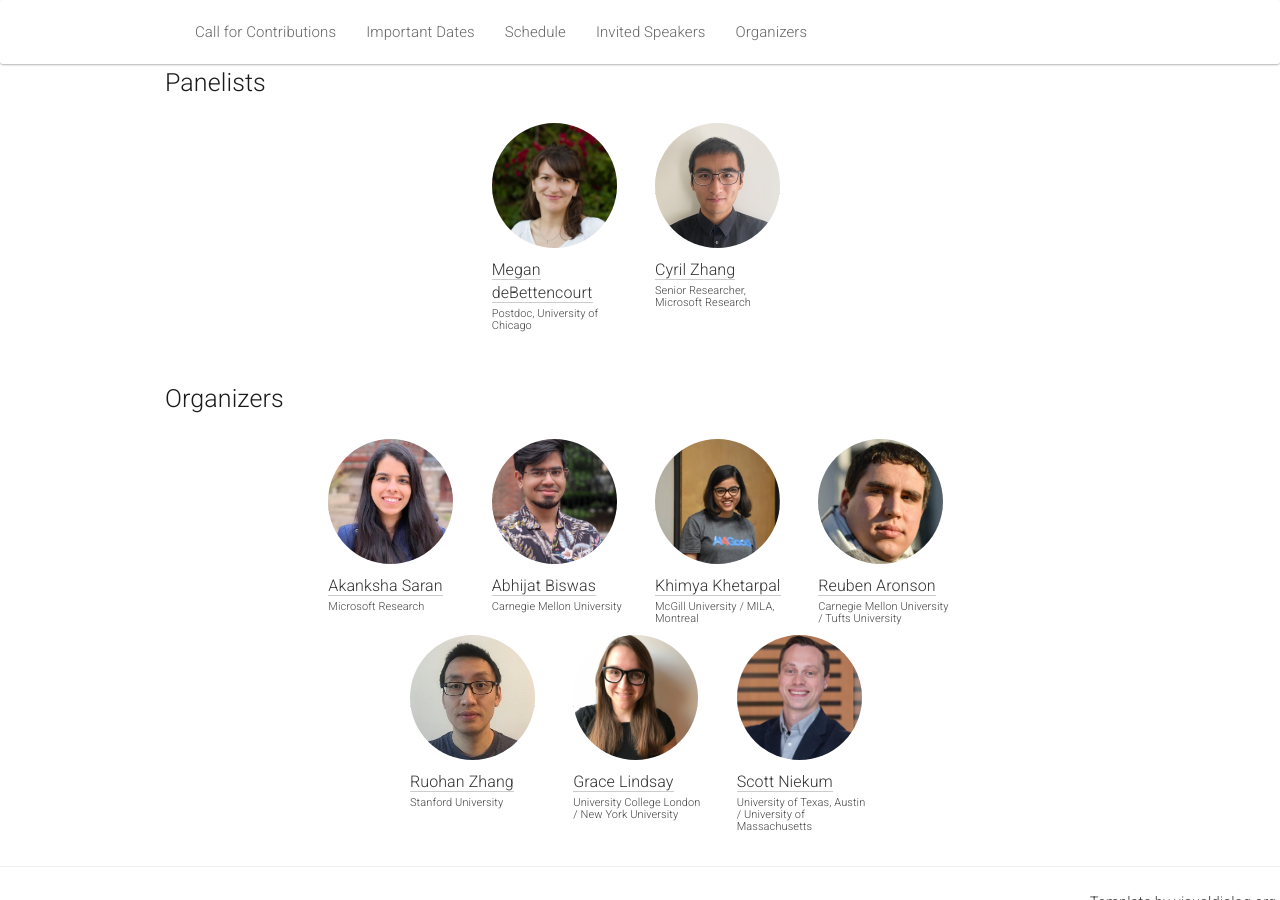
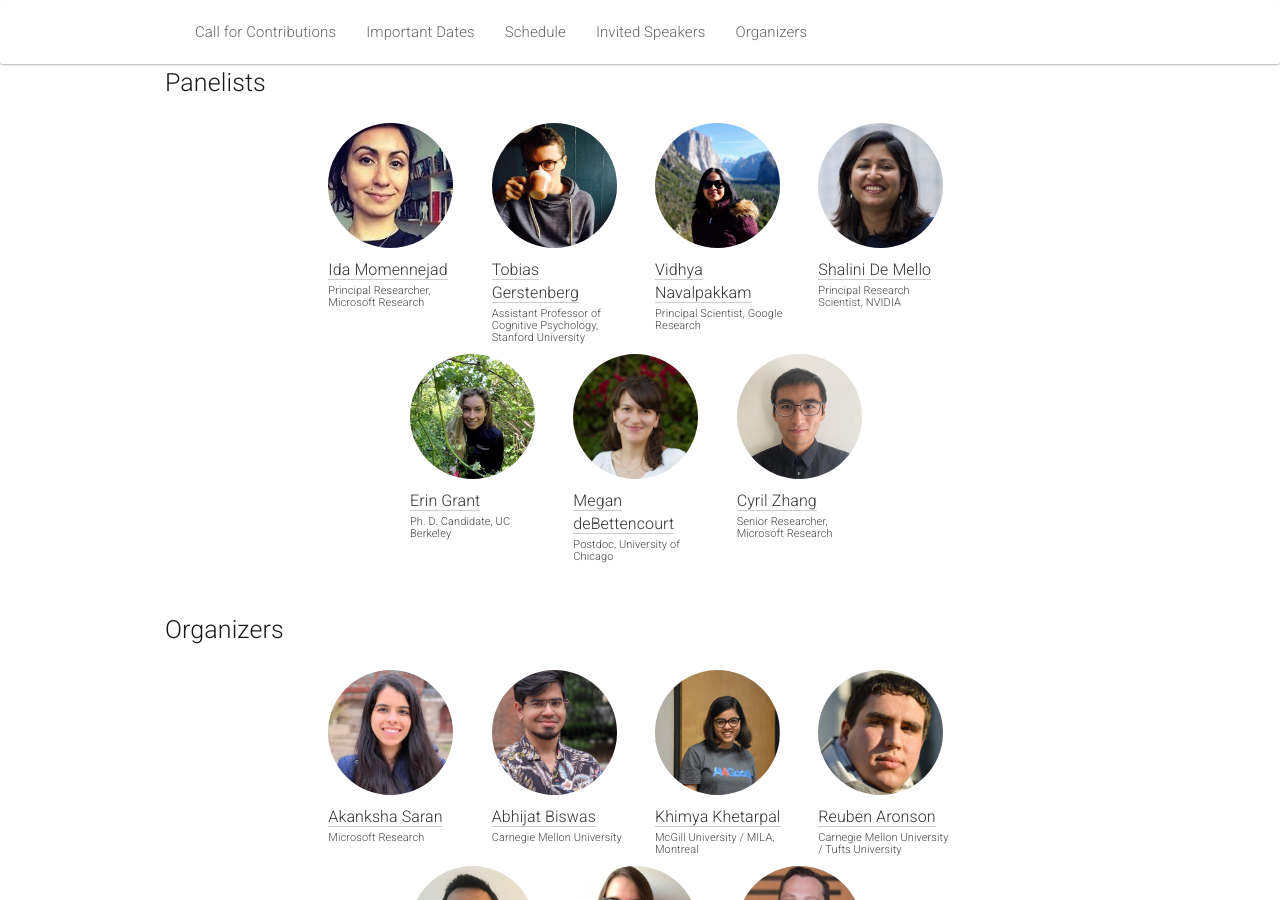
Before and after one commit to attention-learning-workshop/attention-learning-workshop.github.io, a Jekyll site: the page built from _pages/home_2022.md, in a window 1280 px wide and 900 px high, scrolled down 3410 px. Built offline with Jekyll 4.4.1, drawn with Linux system fonts in a browser that asks for light colours; nearby versions of some CDN libraries.

Commit message:
add speaker-panelists

```diff
--- a/_data/speakers.yml
+++ b/_data/speakers.yml
@@ -13,6 +13,7 @@
   talk_title: TBA
   talk_abstract: TBA
   category: speakers
+  panelist: true
 
 - name: James Whittington
   url: https://www.jcrwhittington.com/
@@ -37,6 +38,7 @@
   talk_title: TBA
   talk_abstract: TBA
   category: speakers
+  panelist: true
 
 - name: Vidhya Navalpakkam
   url: https://research.google/people/VidhyaNavalpakkam/
@@ -45,6 +47,7 @@
   talk_title: TBA
   talk_abstract: TBA
   category: speakers
+  panelist: true
 
 - name: Shalini De Mello
   url: https://research.nvidia.com/person/shalini-gupta
@@ -53,6 +56,7 @@
   talk_title: TBA
   talk_abstract: TBA
   category: speakers
+  panelist: true
 
 - name: Erin Grant
   url: https://eringrant.github.io/
@@ -61,3 +65,4 @@
   talk_title: TBA
   talk_abstract: TBA
   category: speakers
+  panelist: true
--- a/_pages/home_2022.md
+++ b/_pages/home_2022.md
@@ -337,7 +337,9 @@ TBA
 
 ## Panelists
 
-{% include headshots_centered.html people=site.data.panelists %}
+{% assign speaker_panelists = site.data.speakers | where: "panelist", true %}
+{% assign panelists = speaker_panelists | concat: site.data.panelists %}
+{% include headshots_centered.html people=panelists %}
 
 
 <a class="anchor" id="organizers"></a>
```
